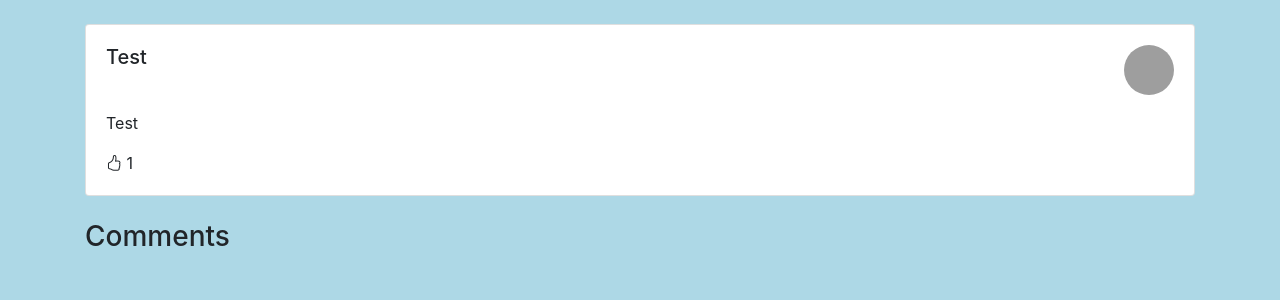
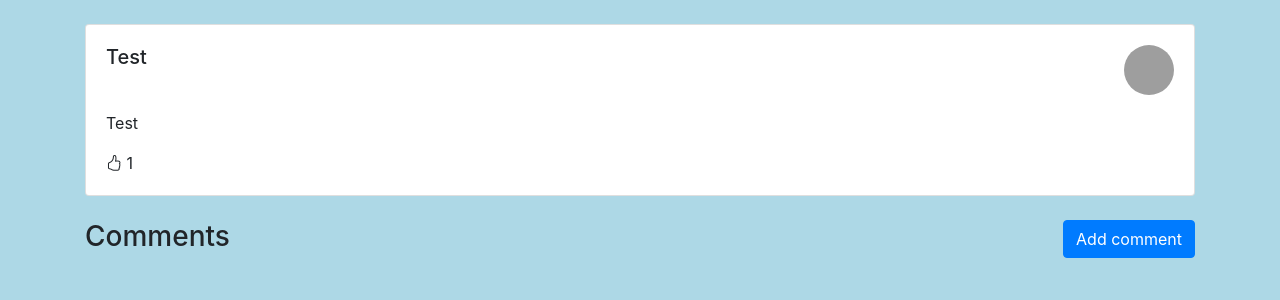
Before and after one commit to RickVerbon/ask, a Django app: page /question/4 in a window 1280 px wide. Shown: the part 56-356 px from the top of the page. Run offline with Django 4.2, Linux system fonts and the light colour scheme; data comes from the database, SQL or seed files in the repository; data that the repository does not hold is empty; some libraries are stand-ins or nearby versions; grey boxes are pictures that could not be loaded.

Commit message:
Added comment functionality

```diff
--- a/base/templates/base/question_detail.html
+++ b/base/templates/base/question_detail.html
@@ -37,7 +37,11 @@
     </div>
   </div>
   <div class="container mt-4">
-    <h3>Comments</h3>
+
+    <div class="d-flex justify-content-between mb-3">
+        <h3>Comments</h3>
+        <a href="{% url 'comment-create-view' question.id %}"><input type="button" class="btn btn-primary" value="Add comment"></a>
+    </div>
     <ul class="list-group">
       {% for comment in question.comments.all %}
         <li class="list-group-item comment-item">
@@ -52,4 +56,5 @@
       {% endfor %}
     </ul>
   </div>
+
 {% endblock %}
--- a/base/templates/base/question_list_view.html
+++ b/base/templates/base/question_list_view.html
@@ -25,7 +25,7 @@
                       <div id="upvote-container">
                         <a data-hx-post="{% url 'upvote-view' question.id %}"
                            data-hx-target="#upvote-count{{ question.id }}">
-                          <i class="bi bi-hand-thumbs-up"></i>
+                         <i class="bi bi-hand-thumbs-up"></i>
                         </a>
                         <span id="upvote-count{{ question.id }}">{{ question.get_upvote_count }}</span>
                       </div>
--- a/base/urls.py
+++ b/base/urls.py
@@ -4,6 +4,7 @@ from base.views import (QuestionListView,
                         QuestionCreateView,
                         QuestionUpdateView,
                         QuestionDeleteView,
+                        CommentCreateView,
                         UpvoteView,)
 
 urlpatterns = [
@@ -13,4 +14,5 @@ urlpatterns = [
     path("question/<int:pk>/edit", QuestionUpdateView.as_view(), name="question-update-view"),
     path("question/<int:pk>/delete", QuestionDeleteView.as_view(), name="question-delete-view"),
     path('question/<int:question_id>/upvote/', UpvoteView.as_view(), name='upvote-view'),
+    path('question/<int:pk>/comment', CommentCreateView.as_view(), name="comment-create-view"),
 ]
--- a/base/views.py
+++ b/base/views.py
@@ -6,7 +6,7 @@ from django.urls import reverse_lazy
 from django.views import View
 from django.views.decorators.http import require_POST
 from django.views.generic import ListView, DetailView, CreateView, UpdateView, DeleteView
-from base.models import Question, Upvote
+from base.models import Question, Upvote, Comment
 from base.mixins import IsAuthorMixin
 
 
@@ -25,7 +25,7 @@ class QuestionDetailView(DetailView):
     success_url = reverse_lazy('question-list-view')
 
 
-class QuestionCreateView(LoginRequiredMixin, IsAuthorMixin, CreateView):
+class QuestionCreateView(LoginRequiredMixin, CreateView):
     model = Question
     fields = ('title', 'text', 'category')
 
@@ -68,3 +68,18 @@ class UpvoteView(LoginRequiredMixin, View):
         updated_upvote_count = question.upvote_set.count()
 
         return HttpResponse(updated_upvote_count)
+
+
+class CommentCreateView(LoginRequiredMixin, CreateView):
+    model = Comment
+    fields = ('text',)
+
+    def form_valid(self, form):
+        question_pk = self.kwargs['pk']
+        form.instance.author = self.request.user.profile
+        form.instance.question_id = question_pk
+        return super().form_valid(form)
+
+    def get_success_url(self):
+        question_pk = self.kwargs['pk']
+        return reverse_lazy('question-detail-view', kwargs={'pk': question_pk})
```
